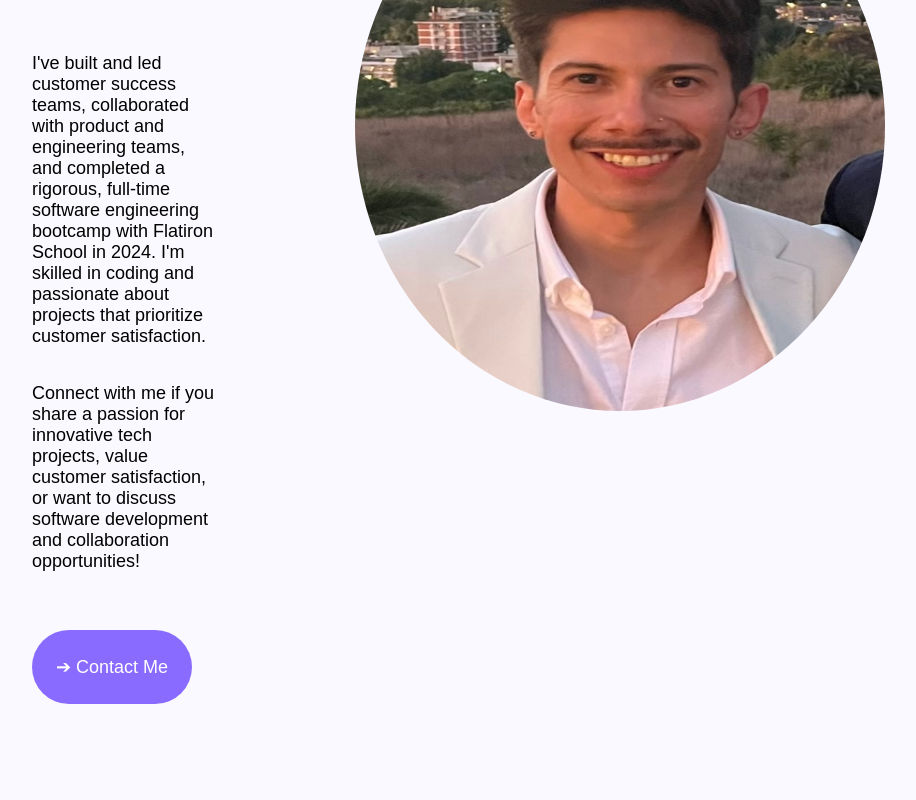
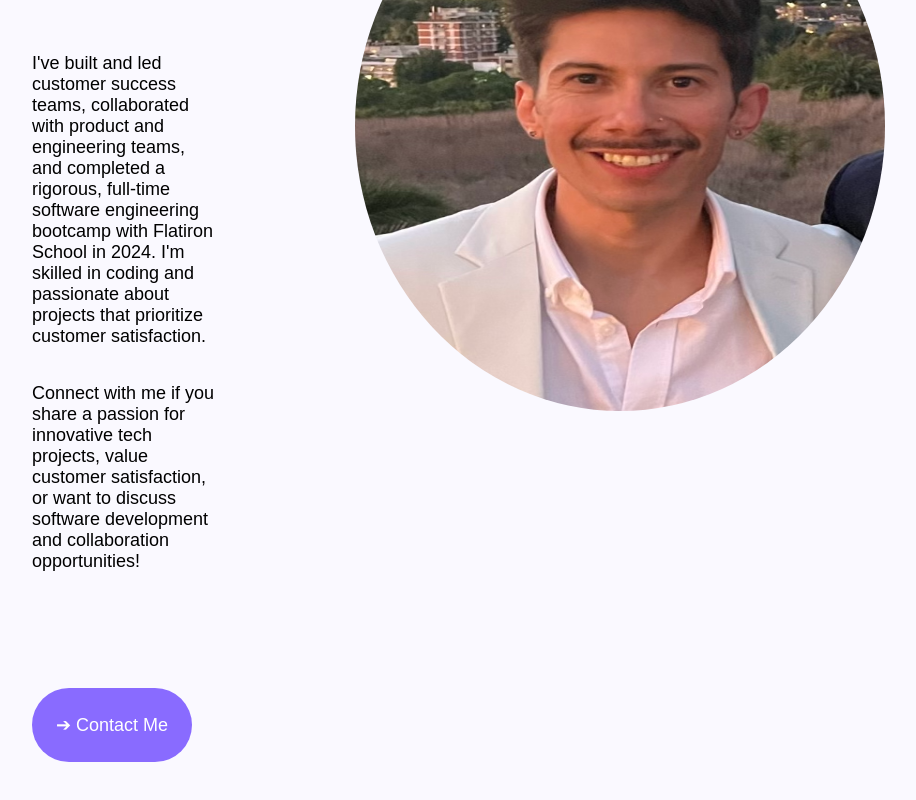
Before and after one commit to racosta323/rene-acosta-portfolio, a React (Create React App) app: page / in a window 1280 px wide. Shown: the part 4681-5481 px from the top of the page, without its empty margins (296-1212 px from the left). Built offline with nearby package versions, Linux system fonts and the light colour scheme.

Commit message:
adds icons and links to external sites in about section

```diff
--- a/src/About.js
+++ b/src/About.js
@@ -11,6 +11,29 @@ function About(){
                 <p>
                     Connect with me if you share a passion for innovative tech projects, value customer satisfaction, or want to discuss software development and collaboration opportunities!
                 </p>
+                <div id='icons'>
+                    <a href='https://www.linkedin.com/in/acostarene/' target="_blank" rel="noopener noreferrer">
+                        <i className="bi bi-linkedin tooltip">
+                            <span className='tooltiptext'>
+                                Check out my LinkedIn!
+                            </span>
+                        </i>
+                    </a>
+                    <a href='https://www.medium.com/@racosta323' target="_blank" rel="noopener noreferrer">
+                        <i className="bi bi-medium tooltip">
+                            <span className='tooltiptext'>
+                                Check out my blog!
+                            </span>
+                        </i>
+                    </a>
+                    <a href='https://github.com/racosta323/' target="_blank" rel="noopener noreferrer">
+                        <i className="bi bi-github tooltip">
+                            <span className='tooltiptext'>
+                                Check out my GitHub!
+                            </span>
+                        </i>
+                    </a>
+                </div>
                 <div>
                     <ContactButton/>
                 </div>
--- a/src/App.css
+++ b/src/App.css
@@ -581,5 +581,9 @@ a {
   width: 150px;
 }
 
+#icons i{
+  margin-right: 20px;
+}
+
 
 @import url("https://cdn.jsdelivr.net/npm/bootstrap-icons@1.11.3/font/bootstrap-icons.min.css");
```
